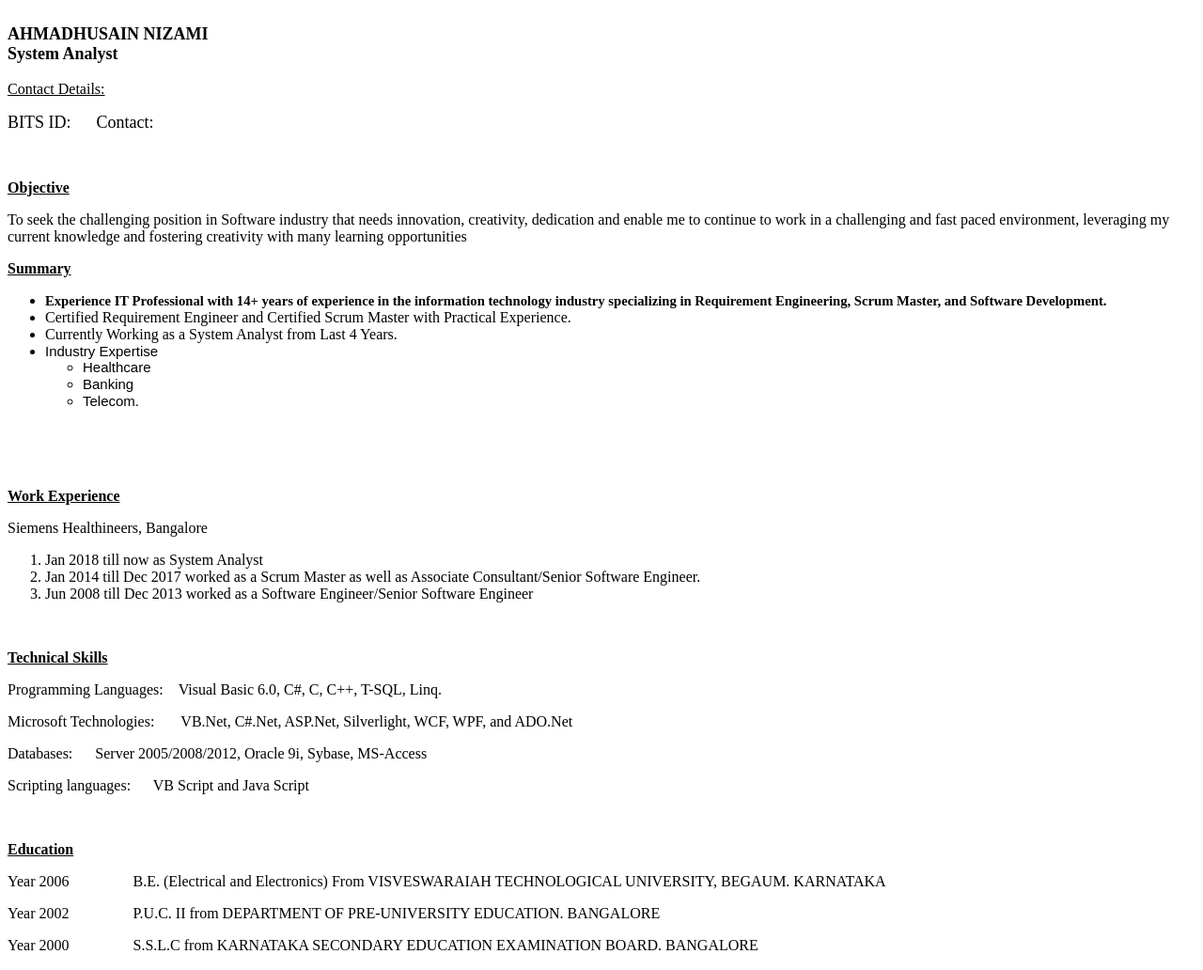
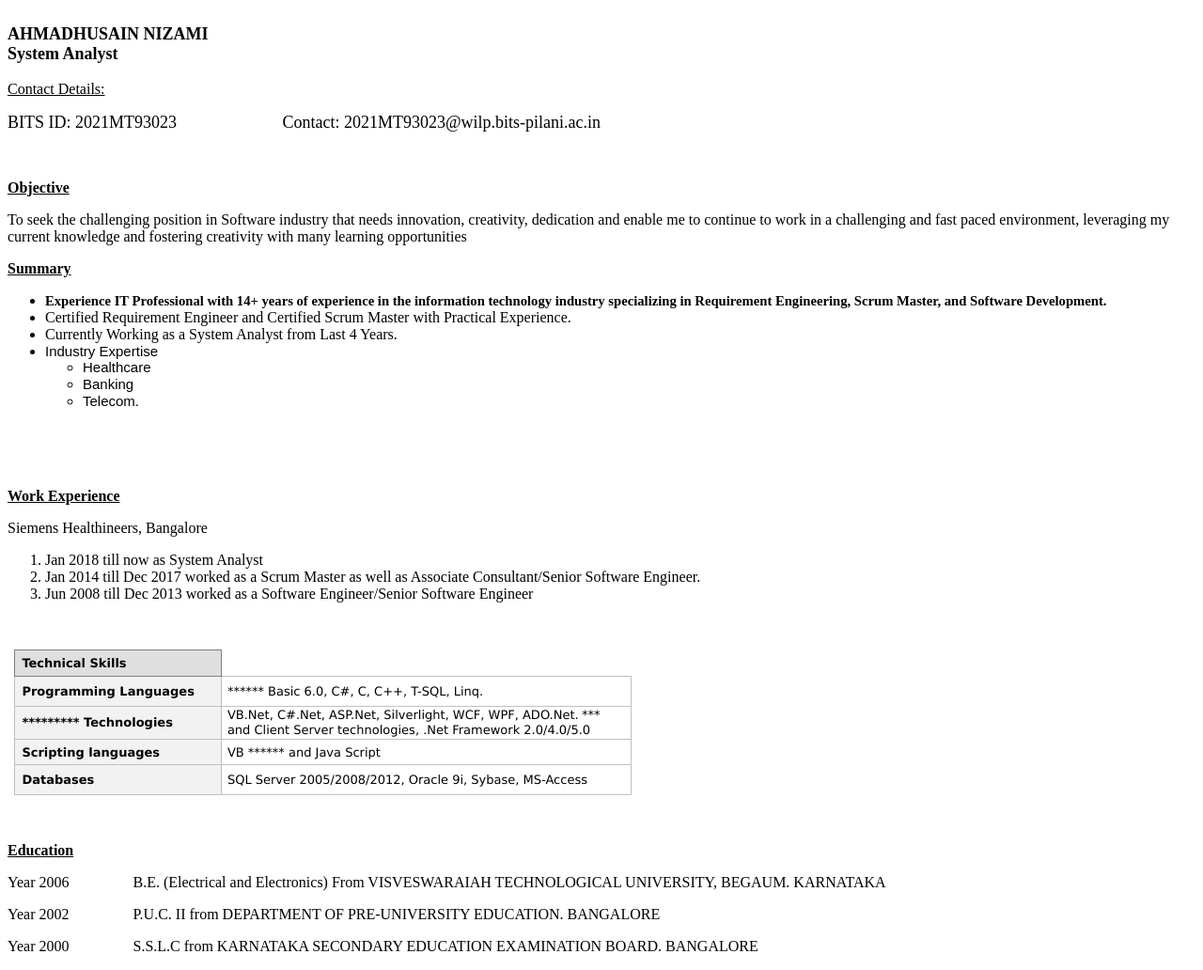
Before and after one commit to ahmadnizami/ahmad, a plain HTML site: page index.html in a window 1280 px wide. Shown: the whole page at 94% size. Drawn offline with Linux system fonts and the light colour scheme.

Commit message:
Update index.html

```diff
--- a/index.html
+++ b/index.html
@@ -3,7 +3,7 @@
 <p style='margin-right:0in;margin-left:0in;font-size:16px;font-family:"Times New Roman",serif;margin:0in;margin-bottom:0in;'><strong><span style="font-size:18px;color:black;">System Analyst</span></strong></p>
 <p style='margin-right:0in;margin-left:0in;font-size:16px;font-family:"Times New Roman",serif;margin:0in;margin-bottom:0in;text-align:start;'><br></p>
 <p style='margin-right:0in;margin-left:0in;font-size:16px;font-family:"Times New Roman",serif;margin:0in;margin-bottom:0in;text-align:start;'><u>Contact Details:</u></p>
-<p><span style="font-size:18px;color:black;">BITS ID: &nbsp; &nbsp; &nbsp;</span><span style="font-size:18px;color:black;">Contact:</span></p>
+<p><span style="font-size:18px;color:black;">BITS ID:&nbsp;<span style='color: rgb(0, 0, 0); font-family: "Times New Roman"; font-size: 18px; font-style: normal; font-variant-ligatures: normal; font-variant-caps: normal; font-weight: 400; letter-spacing: normal; orphans: 2; text-align: start; text-indent: 0px; text-transform: none; white-space: normal; widows: 2; word-spacing: 0px; -webkit-text-stroke-width: 0px; text-decoration-thickness: initial; text-decoration-style: initial; text-decoration-color: initial; display: inline !important; float: none;'>2021MT93023</span>&nbsp; &nbsp; &nbsp; &nbsp; &nbsp; &nbsp; &nbsp; &nbsp; &nbsp; &nbsp; &nbsp; &nbsp; &nbsp;</span><span style="font-size:18px;color:black;">Contact: 2021MT93023@wilp.bits-pilani.ac.in&nbsp;</span></p>
 <p><br></p>
 <p><strong><strong><u>Objective</u></strong></strong></p>
 <p>To seek the challenging position in Software industry that needs innovation, creativity, dedication and enable me to continue to work in a challenging and fast paced environment, leveraging my current knowledge and fostering creativity with many learning opportunities</p>
@@ -31,11 +31,50 @@
     <li>Jun 2008 till Dec 2013 worked as a Software Engineer/Senior Software Engineer</li>
 </ol>
 <p><br></p>
-<p><strong><u>Technical Skills</u></strong></p>
-<p>Programming Languages:<span id="isPasted" style="white-space:pre;">&nbsp; &nbsp;&nbsp;</span>Visual Basic 6.0, C#, C, C++, T-SQL, Linq.</p>
-<p>Microsoft Technologies:<span id="isPasted" style="white-space:pre;">&nbsp; &nbsp; &nbsp; &nbsp;</span>VB.Net, C#.Net, ASP.Net, Silverlight, WCF, WPF, and ADO.Net &nbsp; &nbsp; &nbsp; &nbsp; &nbsp; &nbsp; &nbsp; &nbsp; &nbsp; &nbsp; &nbsp; &nbsp; &nbsp; &nbsp; &nbsp; &nbsp; &nbsp; &nbsp; &nbsp; &nbsp; &nbsp; &nbsp; &nbsp; &nbsp; &nbsp; &nbsp; &nbsp;</p>
-<p>Databases:<span id="isPasted" style="white-space:pre;">&nbsp; &nbsp; &nbsp; </span>Server 2005/2008/2012, Oracle 9i, Sybase, MS-Access</p>
-<p>Scripting languages:<span id="isPasted" style="white-space:pre;">&nbsp; &nbsp; &nbsp; </span>VB Script and Java Script</p>
+<table style="margin-left:5.4pt;border-collapse:collapse;border:none;">
+    <tbody>
+        <tr>
+            <td style="width:153.25pt;border:solid gray 1.0pt;background:#DFDFDF;padding:0in 5.4pt 0in 5.4pt;height:20.9pt;">
+                <p style='margin:0in;font-size:16px;font-family:"Times New Roman",serif;'><strong><span style='font-size:13px;font-family:"Verdana",sans-serif;'>Technical Skills</span></strong></p>
+            </td>
+            <td style="border:none;border-bottom:solid silver 1.0pt;">
+                <p style='margin:0in;font-size:16px;font-family:"Times New Roman",serif;'>&nbsp;</p>
+            </td>
+        </tr>
+        <tr>
+            <td style="width:153.25pt;border:solid silver 1.0pt;border-top:  none;background:#F2F2F2;padding:0in 5.4pt 0in 5.4pt;height:24.35pt;">
+                <p style='margin:0in;font-size:16px;font-family:"Times New Roman",serif;'><strong><span style='font-size:13px;font-family:"Verdana",sans-serif;color:black;'>Programming Languages</span></strong></p>
+            </td>
+            <td style="width:315.5pt;border-top:none;border-left:none;border-bottom:solid silver 1.0pt;border-right:solid silver 1.0pt;padding:0in 5.4pt 0in 5.4pt;height:24.35pt;">
+                <p style='margin:0in;font-size:16px;font-family:"Times New Roman",serif;margin-left:-.9pt;'><span style='font-size:13px;font-family:"Verdana",sans-serif;'>****** Basic 6.0, C#, C, C++, T-SQL, Linq.</span></p>
+            </td>
+        </tr>
+        <tr>
+            <td style="width:153.25pt;border:solid silver 1.0pt;border-top:  none;background:#F2F2F2;padding:0in 5.4pt 0in 5.4pt;height:25.7pt;">
+                <p style='margin:0in;font-size:16px;font-family:"Times New Roman",serif;'><strong><span style='font-size:13px;font-family:"Verdana",sans-serif;color:black;'>********* Technologies</span></strong></p>
+            </td>
+            <td style="width:315.5pt;border-top:none;border-left:none;border-bottom:solid silver 1.0pt;border-right:solid silver 1.0pt;padding:0in 5.4pt 0in 5.4pt;height:25.7pt;">
+                <p style='margin:0in;font-size:16px;font-family:"Times New Roman",serif;margin-left:-.9pt;'><span style='font-size:13px;font-family:"Verdana",sans-serif;'>VB.Net, C#.Net, ASP.Net, Silverlight, WCF, WPF, ADO.Net.</span><span style="font-size:13px;">&nbsp;</span><span style='font-size:13px;font-family:"Verdana",sans-serif;'>*** and Client Server technologies, .Net Framework 2.0/4.0/5.0</span></p>
+            </td>
+        </tr>
+        <tr>
+            <td style="width:153.25pt;border:solid silver 1.0pt;border-top:  none;background:#F2F2F2;padding:0in 5.4pt 0in 5.4pt;height:20.9pt;">
+                <p style='margin:0in;font-size:16px;font-family:"Times New Roman",serif;'><strong><span style='font-size:13px;font-family:"Verdana",sans-serif;color:black;'>Scripting languages</span></strong></p>
+            </td>
+            <td style="width:315.5pt;border-top:none;border-left:none;border-bottom:solid silver 1.0pt;border-right:solid silver 1.0pt;padding:0in 5.4pt 0in 5.4pt;height:20.9pt;">
+                <p style='margin:0in;font-size:16px;font-family:"Times New Roman",serif;margin-left:-.9pt;'><span style='font-size:13px;font-family:"Verdana",sans-serif;'>VB ****** and Java Script</span></p>
+            </td>
+        </tr>
+        <tr>
+            <td style="width:153.25pt;border:solid silver 1.0pt;border-top:  none;background:#F2F2F2;padding:0in 5.4pt 0in 5.4pt;height:23.9pt;">
+                <p style='margin:0in;font-size:16px;font-family:"Times New Roman",serif;'><strong><span style='font-size:13px;font-family:"Verdana",sans-serif;color:black;'>Databases</span></strong></p>
+            </td>
+            <td style="width:315.5pt;border-top:none;border-left:none;border-bottom:solid silver 1.0pt;border-right:solid silver 1.0pt;padding:0in 5.4pt 0in 5.4pt;height:23.9pt;">
+                <p style='margin:0in;font-size:16px;font-family:"Times New Roman",serif;margin-left:-.9pt;'><span style='font-size:13px;font-family:"Verdana",sans-serif;'>SQL Server 2005/2008/2012, Oracle 9i, Sybase,&nbsp;</span><span style='font-size:13px;font-family:"Verdana",sans-serif;'>MS-Access</span></p>
+            </td>
+        </tr>
+    </tbody>
+</table>
 <p><br></p>
 <p><strong id="isPasted"><u>Education</u></strong></p>
 <p id="isPasted">Year 2006 &nbsp; &nbsp; &nbsp; &nbsp; &nbsp; &nbsp; &nbsp; &nbsp; B.E. (Electrical and Electronics) From VISVESWARAIAH TECHNOLOGICAL UNIVERSITY, BEGAUM. KARNATAKA</p>
```
